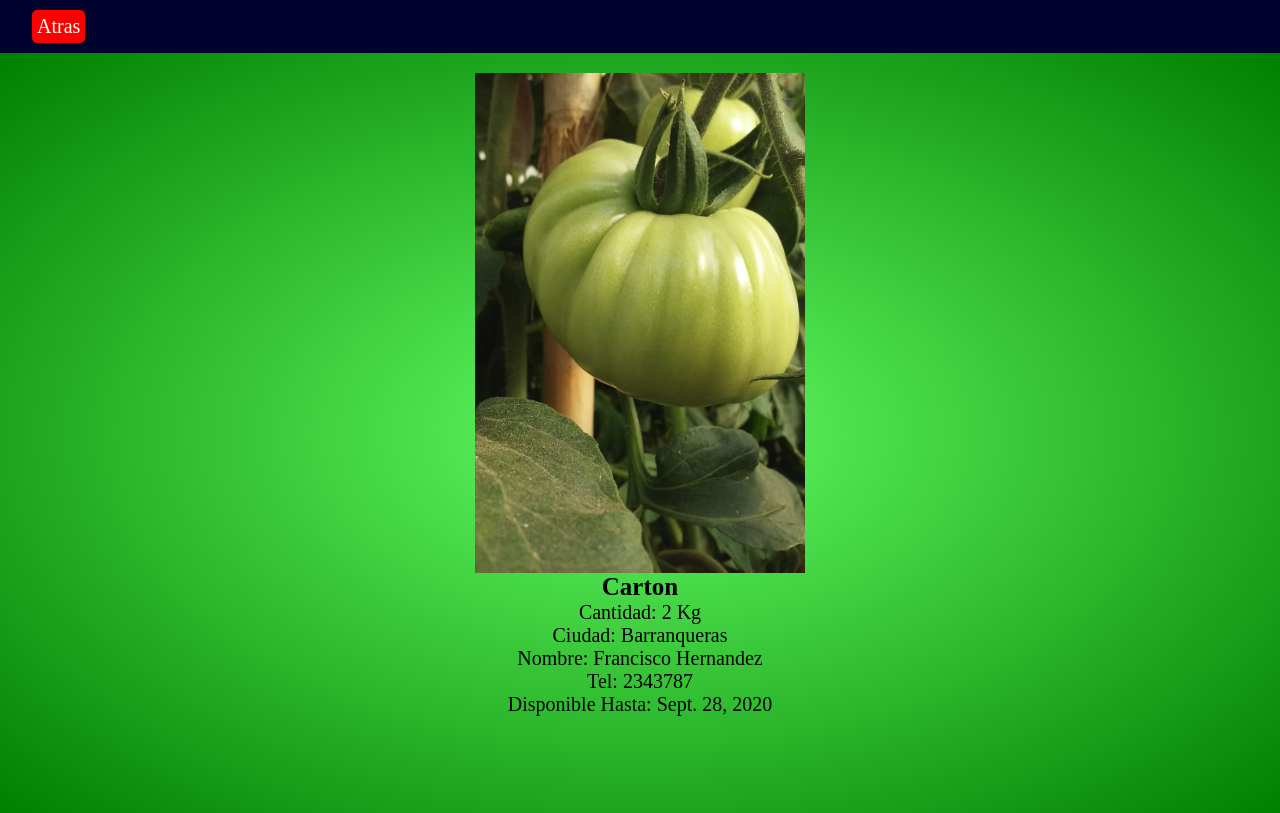
After one commit to ivancubilla/Info2020, a Django app: page /publicaciones/2/ in a window 1280 px wide. The commit adds this page. Run offline with Django 3.2, Linux system fonts and the light colour scheme; data comes from the database, SQL or seed files in the repository.

Commit message:
pestaña de publicacion

```diff
--- a/proyecto/Reciclapp/urls.py
+++ b/proyecto/Reciclapp/urls.py
@@ -26,12 +26,13 @@ from django.conf.urls.static import static
 
 from django.contrib import admin
 from django.urls import path
-from principal.views import crearPublicacion,inicio
+from principal.views import crearPublicacion,inicio, verPublicacion
 
 urlpatterns = [
     path('admin/', admin.site.urls),
     path('',inicio,name = 'index'),
-    path('crear_publicacion/', crearPublicacion, name ='crear_publicacion')
+    path('crear_publicacion/', crearPublicacion, name ='crear_publicacion'),
+    path('publicaciones/<int:id>/', verPublicacion, name='publicaciones'),
 ]
 
 urlpatterns += static(settings.MEDIA_URL, document_root = settings.MEDIA_ROOT)
--- a/proyecto/principal/models.py
+++ b/proyecto/principal/models.py
@@ -12,7 +12,7 @@ class Ciudad(models.Model):
 
 class Publicacion(models.Model):
 	imagen = models.ImageField(blank = True, null = True,default='/default.png')
-	codigo = models.AutoField(primary_key = True)
+	id = models.AutoField(primary_key = True)
 	fecha_post = models.DateTimeField()
 	fecha_fin = models.DateField()
 	desecho = [
--- a/proyecto/principal/views.py
+++ b/proyecto/principal/views.py
@@ -40,3 +40,10 @@ def inicio(request):
 		'filtro':filtro,
 		}
 	return render(request, 'index.html',contexto)
+
+def verPublicacion(request,id):
+	try:
+		p = Publicacion.objects.get(id = id)
+	except Publicacion.DoesNotExist:
+		raise Http404('No existe esa Publicacion')
+	return render(request, 'publicaciones.html',{ 'p':p })
--- a/proyecto/static/css/style.css
+++ b/proyecto/static/css/style.css
@@ -92,7 +92,12 @@ p {
   padding-top: 2rem;
 }
 
-.contenedor .publicaciones .publicacion {
+.contenedor .publicaciones a {
+  text-decoration: none;
+  color: black;
+}
+
+.contenedor .publicaciones a .publicacion {
   height: 30rem;
   width: 20rem;
   margin: 2rem 1.9rem;
@@ -101,15 +106,37 @@ p {
   text-align: center;
 }
 
-.contenedor .publicaciones .publicacion h1 {
+.contenedor .publicaciones a .publicacion h1 {
   padding: 1rem 0rem;
   background: gray;
 }
 
-.contenedor .publicaciones .publicacion img {
+.contenedor .publicaciones a .publicacion img {
   width: 100%;
   height: 50%;
   -o-object-fit: cover;
      object-fit: cover;
 }
+
+.contenedor .publicaciones .elementos {
+  -webkit-box-align: center;
+      -ms-flex-align: center;
+          align-items: center;
+  display: -webkit-box;
+  display: -ms-flexbox;
+  display: flex;
+  -webkit-box-orient: vertical;
+  -webkit-box-direction: normal;
+      -ms-flex-direction: column;
+          flex-direction: column;
+  margin: auto;
+  -ms-flex-pack: distribute;
+      justify-content: space-around;
+}
+
+.contenedor .publicaciones .elementos img {
+  height: 50rem;
+  -ms-flex-pack: distribute;
+      justify-content: space-around;
+}
 /*# sourceMappingURL=style.css.map */
--- a/proyecto/static/css/style.scss
+++ b/proyecto/static/css/style.scss
@@ -83,6 +83,11 @@ p {
         margin: auto;
         padding-top: 2rem;
 
+        a{
+            text-decoration: none;
+            color: black;
+
+
             .publicacion {
                 height: 30rem;
                 width: 20rem;
@@ -94,6 +99,7 @@ p {
                 h1{
                     padding: 1rem 0rem;
                     background: gray;
+
                 }
                 img{
                     width: 100%;
@@ -102,4 +108,18 @@ p {
                 }
             }
        }
+
+       .elementos {
+            align-items: center;
+            display: flex;
+            flex-direction: column;
+            margin: auto;
+            justify-content: space-around;
+
+            img {
+                height: 50rem ;
+                justify-content: space-around;
             }
+       }
+    }
+}
--- a/proyecto/templates/index.html
+++ b/proyecto/templates/index.html
@@ -2,12 +2,13 @@
 <!DOCTYPE html>
 <html>
 <head>
-  <title>Inicio</title>
+  <title>{% block titulo %}Inicio{% endblock titulo %}</title>
   <link rel="shortcut icon" href="/static/Img/head.ico" />
   <link rel="stylesheet" href="/static/css/style.css">
 </head>
 <body>
   <section class="main">
+    {% block nav %}
     <div class="navegacion">
       <nav class="nav">
         <form method="get">
@@ -18,9 +19,12 @@
         <a href="{% url 'crear_publicacion' %}">Crear</a>
       </nav>
     </div>
+    {% endblock nav %}
+    {% block contenedor %}
     <div class="contenedor">
-        <section class="publicaciones">
-          {% for Publicacion in filtro.qs %}
+      <section class="publicaciones">
+        {% for Publicacion in filtro.qs %}
+        <a href="{% url 'publicaciones' Publicacion.id %}">
           <div class="publicacion">
             <img class="img-responsive watch-right" alt ="Not Found" src="{{ Publicacion.imagen.url }}"/>
             <h1>{{ Publicacion.get_tipo_display }}</h1>
@@ -28,10 +32,11 @@
             <p>{{ Publicacion.ciudad }}</p>
             <p>{{ Publicacion.telefono }}</p>
           </div>
-          {% endfor %}
-        <section>
-
+        </a>
+        {% endfor %}
+      <section>
     </div>
+    {% endblock contenedor %}
   </section>
 </body>
 </html>
--- /dev/null
+++ b/proyecto/templates/publicaciones.html
@@ -0,0 +1,24 @@
+{% extends 'index.html' %}
+{% block titulo %}Publicacion{% endblock titulo %}
+{% block nav %}
+    <div class="navegacion">
+        <nav class="nav">
+            <a href="{% url 'index' %}">Atras</a>
+        </nav>
+    </div>
+{% endblock nav %}
+{% block contenedor %}
+    <div class="contenedor">
+        <div class="publicaciones">
+            <div class="elementos">
+                <img class="img-responsive watch-right" alt="" src="{{ p.imagen.url }}">
+                <h1>{{ p.get_tipo_display }}</h1>
+                <p>Cantidad: {{ p.peso_aprox }} {{ p.get_unidad_display }}</p>
+                <p>Ciudad: {{ p.ciudad }}</p>
+                <p>Nombre: {{ p.nombre }} {{ p.apellido }}</p>
+                <p>Tel: {{ p.telefono }}</p>
+                <p>Disponible Hasta: {{ p.fecha_fin }}</p>
+            </div>
+        </div>
+    </div>
+{% endblock contenedor %}
```
Also changed, not shown: proyecto/db.sqlite3, proyecto/principal/migrations/0002_auto_20200921_1737.py (added), 1 other file. Lines whose indentation alone changed are shown as unchanged.
